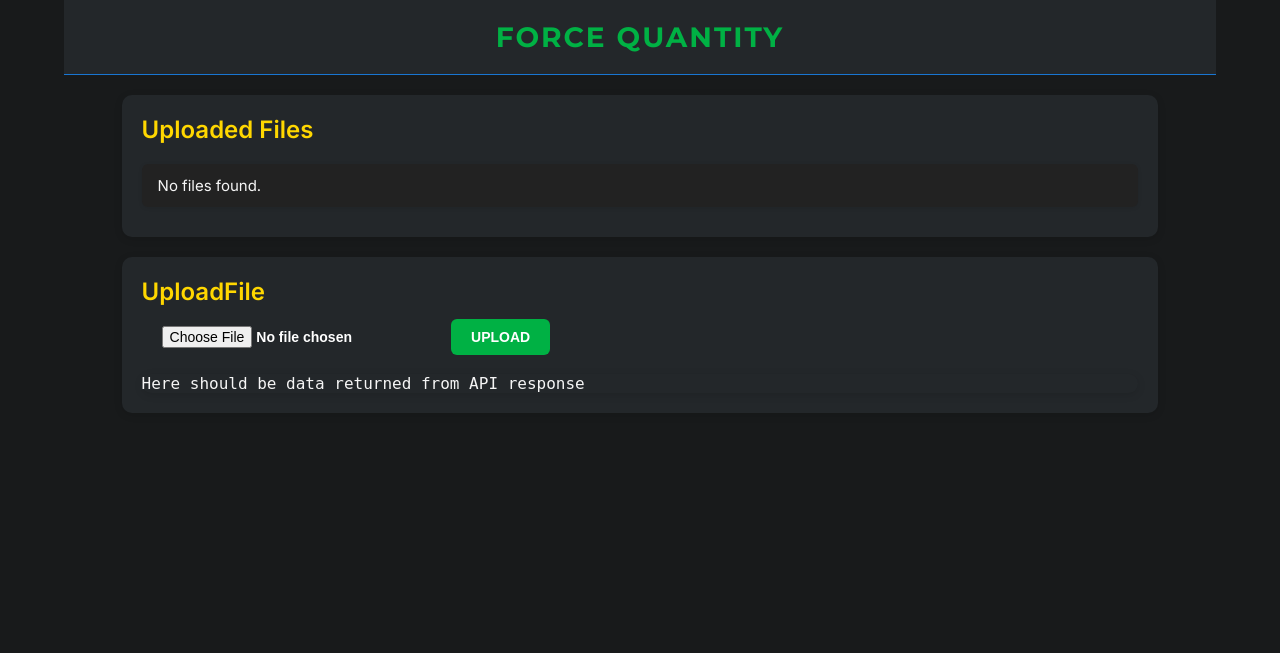
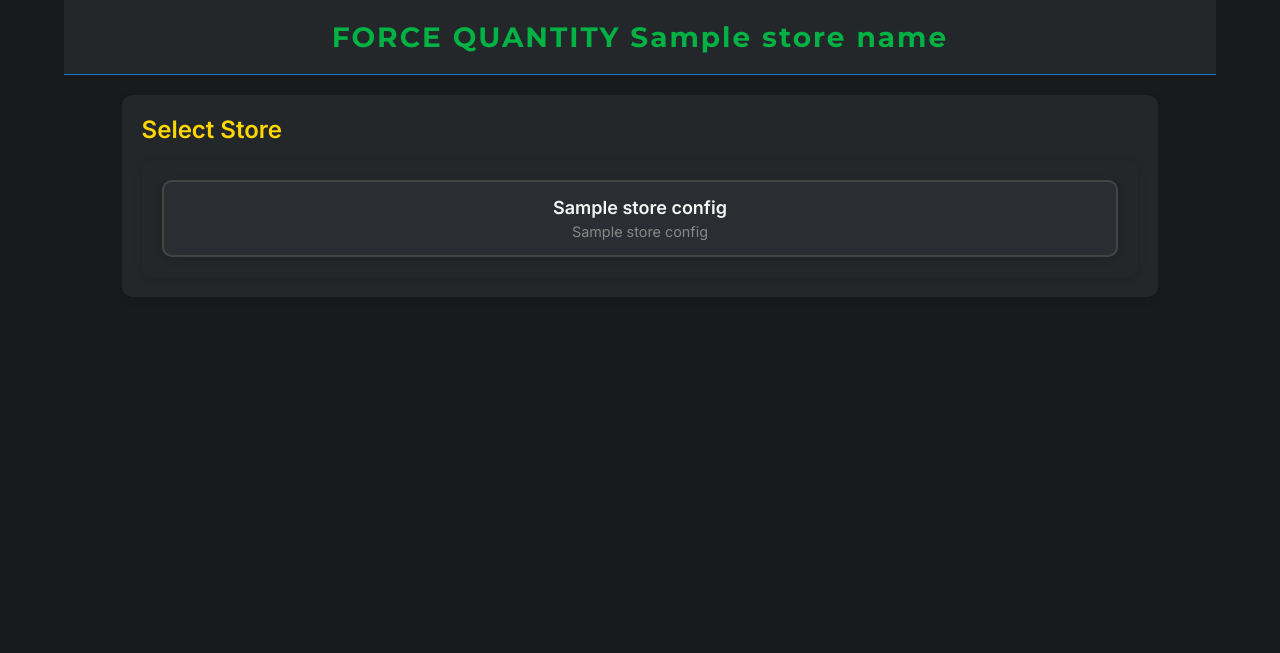
Before and after one commit to Andyrei/shopify-force-quantity-to-variants-from-file, a FastAPI app: template app/views/templates/index.html in a window 1280 px wide. Shown: the top 653 px of the page. Run offline with FastAPI, Linux system fonts and the light colour scheme; the template is opened without the code that fills it: most values are stand-ins (such as "Sample title", 1, 10 or a date in 2020); data that the repository does not hold is empty; parts of the project's set-up code (start-up, migrations or seed data) failed here and were passed over.

Commit message:
Multio store added

```diff
--- a/app/main.py
+++ b/app/main.py
@@ -1,4 +1,6 @@
+import os
 import uvicorn
+import toml
 from fastapi import FastAPI, Request
 from fastapi.params import Depends
 from fastapi.responses import HTMLResponse
@@ -27,8 +29,30 @@ app.include_router(
 
 @app.get("/", response_class=HTMLResponse)
 def read_root(req: Request) -> HTMLResponse:
+    # Load stores from config
+    config = toml.load("config_stores.toml")
+    stores = config.get("stores", {})
+
+    # Try to get selected store from header (from localStorage)
+    selected_store_id = req.headers.get("X-Selected-Store")
+    current_store_name = ""
+    current_store_display = ""
+
+    if selected_store_id and selected_store_id in stores:
+        current_store_name = stores[selected_store_id].get("STORE_NAME", "")
+        current_store_display = current_store_name.split("-")[1].upper() if "-" in current_store_name else current_store_name.upper()
+    else:
+        # Fallback to environment variable
+        env_store = os.getenv("STORE_NAME", "")
+        if env_store:
+            current_store_name = env_store
+            current_store_display = env_store.split("-")[1].upper() if "-" in env_store else env_store.upper()
+
     return templates.TemplateResponse("index.html", {
         "request": req,
+        "store_name": current_store_display,
+        "stores": stores,
+        "current_store": current_store_name,
     })
 
 
--- a/app/routes/api/v1/main.py
+++ b/app/routes/api/v1/main.py
@@ -1,10 +1,63 @@
 from datetime import datetime
 import os
-from fastapi import APIRouter, File, Path, Request, UploadFile, HTTPException, Form
+import toml
+from fastapi import APIRouter, File, Path, Request, UploadFile, HTTPException, Form, Cookie
 from fastapi.responses import JSONResponse
 import pandas as pd
 
 from app.routes.api.v1.add_locations.main import get_product_variants_and_sync
+
+# Load config once at module level
+PROJECT_ROOT = os.path.abspath(os.path.join(os.path.dirname(__file__), "../../../../"))
+config = toml.load(os.path.join(PROJECT_ROOT, "config_stores.toml"))
+
+def get_current_store_name(request: Request = None):
+    """Get current store name from cookie, header, or environment variable"""
+    store_id = None
+
+    # Try to get from custom header (sent by JavaScript)
+    if request:
+        store_id = request.headers.get("X-Selected-Store")
+
+    # Fallback to environment variable
+    if not store_id:
+        env_store = os.getenv("STORE_NAME")
+        if env_store:
+            return env_store.split("-")[1] if "-" in env_store else env_store
+
+    # Get store name from config using store_id
+    if store_id:
+        stores = config.get("stores", {})
+        if store_id in stores:
+            store_name = stores[store_id].get("STORE_NAME", "")
+            return store_name.split("-")[1] if "-" in store_name else store_name
+
+    return None
+
+def get_store_config(request: Request = None):
+    """Get the full store configuration"""
+    store_id = None
+
+    # Try to get from custom header
+    if request:
+        store_id = request.headers.get("X-Selected-Store")
+
+    # Fallback to environment variable
+    if not store_id:
+        env_store = os.getenv("STORE_NAME")
+        if env_store:
+            # Find store_id by STORE_NAME
+            stores = config.get("stores", {})
+            for sid, sconfig in stores.items():
+                if sconfig.get("STORE_NAME") == env_store:
+                    return sconfig
+
+    # Get store config using store_id
+    if store_id:
+        stores = config.get("stores", {})
+        return stores.get(store_id)
+
+    return None
 
 router = APIRouter(
     prefix="/v1",
@@ -30,9 +83,11 @@ def health_check(request: Request):
     }
 
 @router.get("/resources")
-async def list_resources():
-    PROJECT_ROOT = os.path.abspath(os.path.join(os.path.dirname(__file__), "../../../../"))
-    resources_dir = os.path.join(PROJECT_ROOT, "resources")
+async def list_resources(request: Request):
+    store_name = get_current_store_name(request)
+    if not store_name:
+        raise HTTPException(status_code=400, detail="No store selected. Please select a store.")
+    resources_dir = os.path.join(PROJECT_ROOT, "resources", store_name)
     try:
         files = os.listdir(resources_dir)
         files = [f for f in files if not f.startswith('.')]
@@ -43,10 +98,13 @@ async def list_resources():
 
 @router.delete("/resources/{filename}")
 async def delete_resource(
+    request: Request,
     filename: str = Path(..., description="The name of the file to delete")
 ):
-    PROJECT_ROOT = os.path.abspath(os.path.join(os.path.dirname(__file__), "../../../../"))
-    resources_dir = os.path.join(PROJECT_ROOT, "resources")
+    store_name = get_current_store_name(request)
+    if not store_name:
+        raise HTTPException(status_code=400, detail="No store selected. Please select a store.")
+    resources_dir = os.path.join(PROJECT_ROOT, "resources", store_name)
     file_path = os.path.join(resources_dir, filename)
 
     if not os.path.isfile(file_path):
@@ -61,11 +119,14 @@ async def delete_resource(
 
 @router.get("/check/{filename}")
 async def check_file_structure(
+    request: Request,
     filename: str = Path(..., description="The name of the file to check")
 ):
     """Check if the file has required columns and return missing fields"""
-    PROJECT_ROOT = os.path.abspath(os.path.join(os.path.dirname(__file__), "../../../../"))
-    resources_dir = os.path.join(PROJECT_ROOT, "resources")
+    store_name = get_current_store_name(request)
+    if not store_name:
+        raise HTTPException(status_code=400, detail="No store selected. Please select a store.")
+    resources_dir = os.path.join(PROJECT_ROOT, "resources", store_name)
     file_path = os.path.join(resources_dir, filename)
 
     if not os.path.isfile(file_path):
@@ -107,13 +168,16 @@ async def check_file_structure(
 
 @router.post("/update-file/{filename}")
 async def update_file_with_data(
+    request: Request,
     filename: str = Path(..., description="The name of the file to update"),
     location_id: str = Form(None, description="The location ID to add to the file"),
     sale_channel: str = Form(None, description="The sale channel to add to the file")
 ):
     """Add missing location_id and sale_channel columns to the file"""
-    PROJECT_ROOT = os.path.abspath(os.path.join(os.path.dirname(__file__), "../../../../"))
-    resources_dir = os.path.join(PROJECT_ROOT, "resources")
+    store_name = get_current_store_name(request)
+    if not store_name:
+        raise HTTPException(status_code=400, detail="No store selected. Please select a store.")
+    resources_dir = os.path.join(PROJECT_ROOT, "resources", store_name)
     file_path = os.path.join(resources_dir, filename)
 
     if not os.path.isfile(file_path):
@@ -157,10 +221,13 @@ async def update_file_with_data(
 
 @router.post("/sync/{filename}")
 async def sync_file(
+    request: Request,
     filename: str = Path(..., description="The name of the file to sync")
 ):
-    PROJECT_ROOT = os.path.abspath(os.path.join(os.path.dirname(__file__), "../../../../"))
-    resources_dir = os.path.join(PROJECT_ROOT, "resources")
+    store_name = get_current_store_name(request)
+    if not store_name:
+        raise HTTPException(status_code=400, detail="No store selected. Please select a store.")
+    resources_dir = os.path.join(PROJECT_ROOT, "resources", store_name)
     file_path = os.path.join(resources_dir, filename)
 
     if not os.path.isfile(file_path):
@@ -207,9 +274,11 @@ async def sync_file(
 
 
 @router.post("/uploadFile")
-async def upload_file(file: UploadFile = File(...)):
-    PROJECT_ROOT = os.path.abspath(os.path.join(os.path.dirname(__file__), "../../../../"))
-    resources_dir = os.path.join(PROJECT_ROOT, "resources")
+async def upload_file(request: Request, file: UploadFile = File(...)):
+    store_name = get_current_store_name(request)
+    if not store_name:
+        raise HTTPException(status_code=400, detail="No store selected. Please select a store.")
+    resources_dir = os.path.join(PROJECT_ROOT, "resources", store_name)
 
     if file and file.filename:
         # Ensure resources directory exists at project root
--- a/app/views/static/script.js
+++ b/app/views/static/script.js
@@ -3,6 +3,47 @@ document.addEventListener("DOMContentLoaded", function() {
     const responseBox = document.querySelector("pre.box");
     const list = document.getElementById("resources-list");
     const syncConfig = document.getElementById("sync-config");
+
+    // Get selected store from localStorage
+    const selectedStore = localStorage.getItem('selectedStore');
+
+    // Override fetch to add store header
+    const originalFetch = window.fetch;
+    window.fetch = function(...args) {
+        const [url, options = {}] = args;
+        if (selectedStore) {
+            options.headers = {
+                ...options.headers,
+                'X-Selected-Store': selectedStore
+            };
+        }
+        return originalFetch(url, options);
+    };
+
+    // Update storeSelected based on localStorage
+    if (selectedStore) {
+        window.storeSelected = true;
+        // Show the file sections
+        document.getElementById('files-section').style.display = 'block';
+        document.getElementById('upload-section').style.display = 'block';
+    }
+
+    // Store selector functionality
+    const storeBoxes = document.querySelectorAll(".store-box");
+    storeBoxes.forEach(box => {
+        box.addEventListener("click", function() {
+            const storeName = this.dataset.store;
+            const storeId = this.dataset.storeId;
+            const storeTitle = this.querySelector('h3').textContent;
+
+            // Save selected store to localStorage
+            localStorage.setItem('selectedStore', storeId);
+            localStorage.setItem('selectedStoreName', storeName);
+
+            // Reload the page to apply the store selection
+            window.location.reload();
+        });
+    });
 
     // These will be updated when the HTML is reset
     let locationField = document.getElementById("location-field");
@@ -251,6 +292,22 @@ document.addEventListener("DOMContentLoaded", function() {
     // Sync file
     async function syncFile(filename) {
         try {
+            // Show loading spinner
+            responseBox.innerHTML = `
+                <div style="display: flex; flex-direction: column; justify-content: center; align-items: center; padding: 40px;">
+                    <div class="loader"></div>
+                    <p style="margin-top: 20px; color: var(--color-primary);">Syncing "${filename}"...</p>
+                    <p style="color: #bdbdbd; font-size: 0.9rem;">This may take a few moments</p>
+                </div>
+            `;
+
+            // Disable sync button if it exists
+            const syncBtn = document.getElementById("direct-sync");
+            if (syncBtn) {
+                syncBtn.disabled = true;
+                syncBtn.textContent = "Syncing...";
+            }
+
             const res = await fetch(`/api/v1/sync/${filename}`, { method: "POST" });
             const data = await res.json();
 
@@ -262,11 +319,32 @@ document.addEventListener("DOMContentLoaded", function() {
                 loadFiles();
             } else {
                 responseBox.textContent = "Sync error: " + (data.detail || "Unknown error");
+                // Re-enable button on error
+                const syncBtn = document.getElementById("direct-sync");
+                if (syncBtn) {
+                    syncBtn.disabled = false;
+                    syncBtn.textContent = `Sync "${filename}"`;
+                }
             }
         } catch (err) {
             responseBox.textContent = "Sync error: " + err;
+            // Re-enable button on error
+            const syncBtn = document.getElementById("direct-sync");
+            if (syncBtn) {
+                syncBtn.disabled = false;
+                syncBtn.textContent = `Sync "${filename}"`;
+            }
         }
     }
+
+    function loadingSpinner(show) {
+        return `
+            <div class="spinner" style="display: flex; justify-content: center; align-items: center; height: 100px;">
+                <div class="loader"></div>
+            </div>
+        `;
+    }
+
 
     function buildMissingSyncList(data) {
         if (data && Array.isArray(data.missing_rows) && data.missing_rows.length > 0) {
@@ -421,6 +499,11 @@ document.addEventListener("DOMContentLoaded", function() {
 
     // Fetch and display files
     async function loadFiles() {
+        // Don't load files if no store is selected
+        if (!window.storeSelected) {
+            return;
+        }
+
         try {
             const res = await fetch("/api/v1/resources");
             if (res.ok) {
--- a/app/views/static/style.css
+++ b/app/views/static/style.css
@@ -293,3 +293,53 @@ footer {
 .sync-table td {
     border-bottom: 1px solid #333;
 }
+
+/* Store selector boxes */
+.store-box {
+    background: #2a2e32;
+    border: 2px solid #444;
+    border-radius: 1rem;
+    padding: 1.5rem;
+    cursor: pointer;
+    transition: all 0.3s ease;
+    text-align: center;
+    position: relative;
+}
+
+.store-box:hover {
+    border-color: var(--color-primary);
+    background: #2f3439;
+    transform: translateY(-2px);
+    box-shadow: 0 4px 12px rgba(var(--color-primary-rgb), 0.2);
+}
+
+.store-box.active {
+    border-color: var(--color-primary);
+    background: rgba(var(--color-primary-rgb), 0.1);
+    box-shadow: 0 0 0 3px rgba(var(--color-primary-rgb), 0.2);
+}
+
+.store-box h3 {
+    color: var(--color-text-primary);
+    margin-bottom: 0.5rem;
+    font-size: 1.8rem;
+}
+
+.store-box p {
+    color: var(--color-text-secondary);
+    margin: 0;
+    position: relative;
+}
+
+.active-badge {
+    display: block;
+    padding: 0.5rem 1rem;
+    background: var(--color-primary);
+    color: white;
+    border-radius: 0.5rem;
+    font-size: 1.2rem;
+    font-weight: 600;
+    position: absolute;
+    top: 1rem;
+    left: 1rem;
+}
--- a/app/views/templates/base.html
+++ b/app/views/templates/base.html
@@ -2,20 +2,13 @@
 <html lang="en">
 <head>
     <meta charset="UTF-8">
-    <title>FastAPI Template</title>
+    <title>FORCE QUANTITY {{ store_name }}</title>
     <meta name="viewport" content="width=device-width, initial-scale=1.0">
     <link href="{{ url_for('static', path='/style.css') }}" rel="stylesheet">
 </head>
 <body>
     <header>
-        <h1>FORCE QUANTITY</h1>
-<!--        <nav>-->
-<!--            <ul>-->
-<!--                <li><a href="/"></a></li>-->
-<!--                <li><a href="#"></a></li>-->
-<!--                <li><a href="#"></a></li>-->
-<!--            </ul>-->
-<!--        </nav>-->
+        <h1>FORCE QUANTITY {{ store_name }}</h1>
     </header>
     <main>
         {% block content %}{% endblock %}
--- a/app/views/templates/index.html
+++ b/app/views/templates/index.html
@@ -3,6 +3,40 @@
 {% block title %}Home{% endblock %}
 
 {% block content %}
+<div class="card">
+    <h2>Select Store</h2>
+    <div style="display: grid; grid-template-columns: repeat(auto-fit, minmax(250px, 1fr)); gap: 1em; margin-top: 1em;">
+        {% for store_id, store_config in stores.items() %}
+        <div class="store-box"
+             data-store="{{ store_config.STORE_NAME }}"
+             data-store-id="{{ store_id }}">
+            <h3>{{ store_config.TITLE }}</h3>
+            <p style="font-size: 0.9em; color: #888;">{{ store_config.STORE_NAME }}</p>
+            <span class="active-badge" style="display: none;">Active</span>
+        </div>
+        {% endfor %}
+    </div>
+</div>
+
+<script>
+    // Highlight the selected store from localStorage
+    document.addEventListener("DOMContentLoaded", function() {
+        const selectedStore = localStorage.getItem('selectedStore');
+        if (selectedStore) {
+            const storeBoxes = document.querySelectorAll('.store-box');
+            storeBoxes.forEach(box => {
+                if (box.dataset.storeId === selectedStore) {
+                    box.classList.add('active');
+                    const badge = box.querySelector('.active-badge');
+                    if (badge) {
+                        badge.style.display = 'inline-block';
+                    }
+                }
+            });
+        }
+    });
+</script>
+
 <div class="card" id="sync-config" style="display: none;">
     <h2>Missing Required Data</h2>
     <p style="color: #bdbdbd; font-size: 1.2rem; margin-bottom: 1em;">
@@ -25,14 +59,14 @@
     </div>
 </div>
 
-<div class="card">
+<div class="card" id="files-section" style="{% if not current_store %}display: none;{% endif %}">
     <h2>Uploaded Files</h2>
     <ul id="resources-list">
         <li>Loading...</li>
     </ul>
 </div>
 
-<div class="card">
+<div class="card" id="upload-section" style="{% if not current_store %}display: none;{% endif %}">
     <h2> UploadFile </h2>
     <form method="POST" action="api/v1/uploadFile" enctype="multipart/form-data" id="UploadFile" style="margin-bottom: 1em;">
         <input type="file" id="file" name="file" accept=".csv,application/vnd.ms-excel,application/vnd.openxmlformats-officedocument.spreadsheetml.sheet">
@@ -41,4 +75,9 @@
     <pre class="box" style="max-width:100%">Here should be data returned from API response</pre>
 </div>
 
+<script>
+    // Pass store selection state to JavaScript
+    window.storeSelected = {{ 'true' if current_store else 'false' }};
+</script>
+
 {% endblock %}
--- a/requirements.txt
+++ b/requirements.txt
@@ -22,6 +22,7 @@ ShopifyAPI==12.7.0
 six==1.17.0
 sniffio==1.3.1
 starlette==0.46.2
+toml==0.10.2
 typing-inspection==0.4.1
 typing_extensions==4.14.0
 tzdata==2025.2
```
Also changed, not shown: app/utilities/shopify.py (+68 -12 lines), generate_config.py (added, +109 -0 lines), 1 other file.
